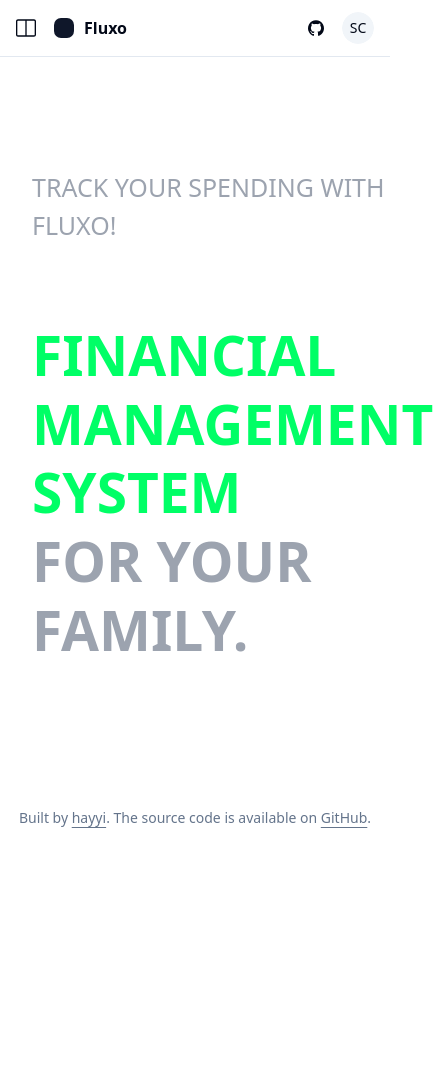
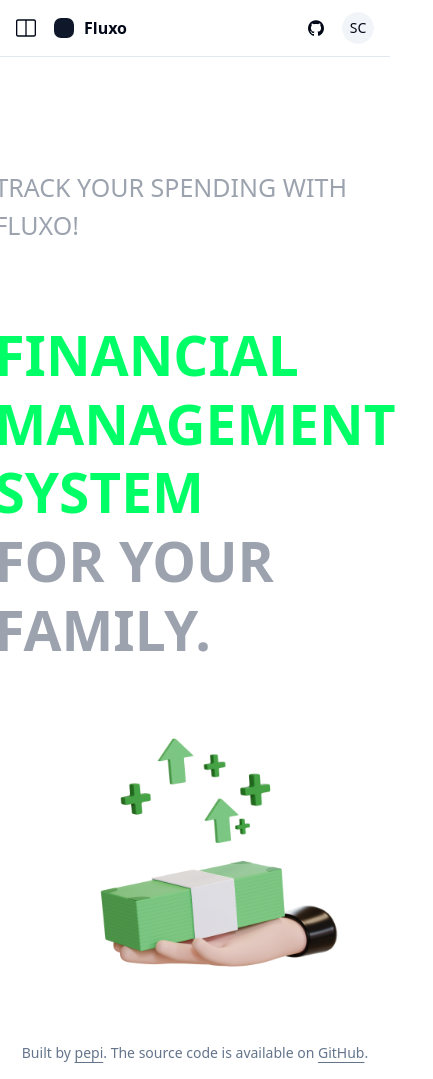
Before and after one commit to codingburgas/finance-challenge-fluxo, a React (Vite) app in the folder fluxowebapp/: page / in a window 390 px wide. Shown: the whole page, 433 px wide, since content can reach past the window. Before the commit the page ends 844 px from the top, so only its background shows below. Built offline with nearby package versions, Linux system fonts and the light colour scheme.

Commit message:
Fix image not showing. Close #2

```diff
--- a/fluxowebapp/src/config/app.ts
+++ b/fluxowebapp/src/config/app.ts
@@ -6,7 +6,7 @@ interface AppConfig {
     },
     author: {
         name: string,
-        url: string
+        // url: string
     },
 }
 
@@ -17,7 +17,7 @@ export const appConfig: AppConfig = {
         url: "https://github.com/codingburgas/finance-challenge-fluxo",
     },
     author: {
-        name: "hayyi",
-        //url: "https://github.com/hayyi2/",
+        name: "pepi",
+        // url: "https://github.com/hayyi2/",
     }
 }
--- a/fluxowebapp/src/pages/Dashboard.tsx
+++ b/fluxowebapp/src/pages/Dashboard.tsx
@@ -37,16 +37,16 @@ export const Heading = () => {
 
 const Dashboard = () => {
     return (
-        <div className="flex flex-row items-center p-4 mt-24">
+        <div className="flex flex-col md:flex-row items-center p-4 mt-24">
             {/* Heading on the left */}
             <Heading />
 
-            {/* Image on the right */}
-            <div className="ml-10">
+            {/* Image on the right for large screens, below text for small screens */}
+            <div className="ml-0 md:ml-10 order-last md:order-none mt-6 md:mt-0">
                 <img
-                    src="https://via.placeholder.com/400"  // Replace this with your actual image URL
+                    src="handsmoney.png"  // Reference the image in the public folder
                     alt="Fluxo Illustration"
-                    className="w-[400px] h-auto object-cover"
+                    className="w-full md:w-[420px] h-auto object-cover ml-4 md:ml-10 lg:ml-12"
                 />
             </div>
         </div>
```
Also changed, not shown: fluxowebapp/public/handsmoney.png (added).
